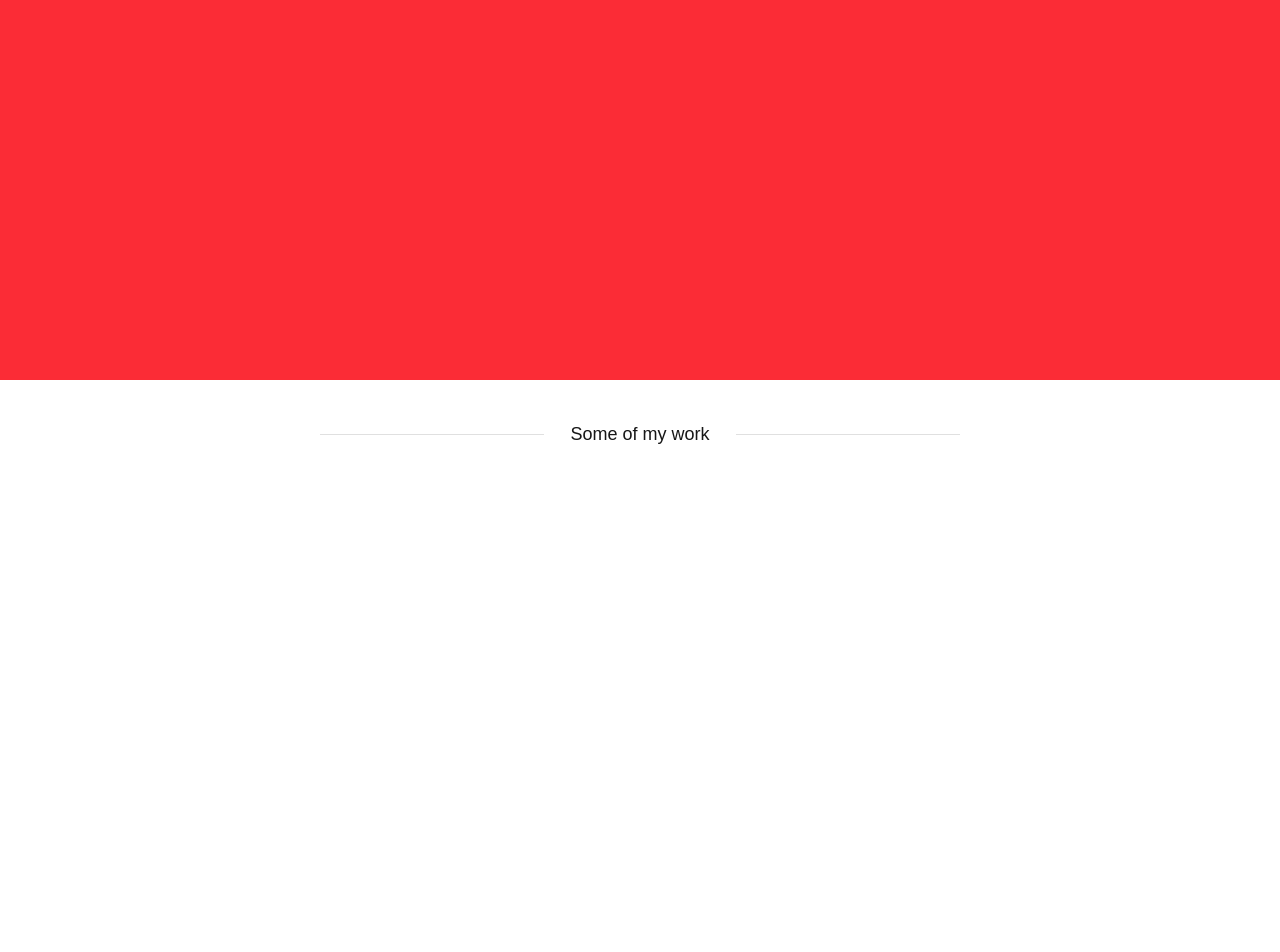
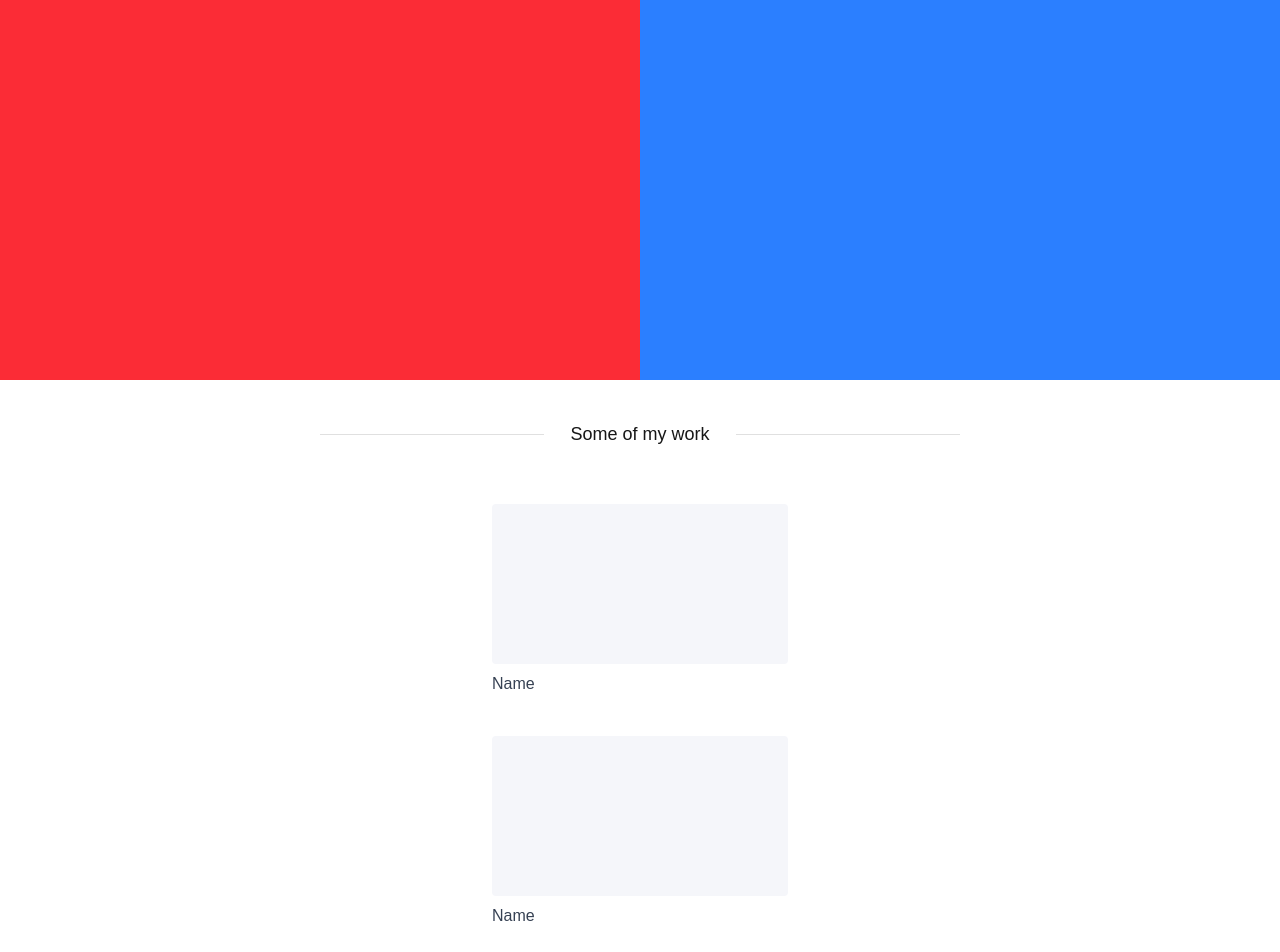
Before and after one commit to racoba/racoba-portfolio, a Next.js app: page / in a window 1280 px wide. Shown: the part 244-1196 px from the top of the page. Before the commit the page ends 800 px from the top, so only its background shows below. Built offline with nearby package versions, Linux system fonts and the light colour scheme.

Commit message:
added work card

```diff
--- a/src/app/page.tsx
+++ b/src/app/page.tsx
@@ -1,11 +1,14 @@
 import { Divider } from "@mui/material";
 import englishStrings from "@/resources/strings";
+import { LatestWorkMenu } from "@/components";
 
 export default function Home() {
   const pageStrings = englishStrings.pages;
   return (
     <div className="flex flex-col gap-10 w-full">
-      <div className="w-full bg-red-500 h-[70vh] mx-auto">
+      <div className="w-full h-[70vh] mx-auto flex group overflow-hidden">
+        <div className="bg-red-500 w-1/2 h-full transition-all duration-500 ease-in-out group-hover:w-[30%] hover:w-[70%]"></div>
+        <div className="bg-blue-500 w-1/2 h-full transition-all duration-500 ease-in-out group-hover:w-[30%] hover:w-[70%]"></div>
       </div>
       <div className="flex flex-row w-full md:w-[80%] xl:w-[50%] mx-auto items-center justify-center md:justify-between">
         <Divider color="white"
@@ -20,6 +23,9 @@ export default function Home() {
           className="hidden md:block"
         />
       </div>
+      <div className="w-full md:w-[80%] xl:w-[50%] mx-auto">
+        <LatestWorkMenu works={[]}/>
+      </div>
     </div>
   );
 }
--- /dev/null
+++ b/src/components/LatestWorkMenu/LatestWorkCard/index.tsx
@@ -0,0 +1,18 @@
+interface IProps {
+    name: string;
+    link: string;
+    image: string;
+}
+
+export const LatestWorkCard = ({ name, link, image }: IProps) => {
+    return (
+        <div className="bg-white w-80 h-56 rounded p-3">
+            <div className="bg-[#F5F6FA] h-40 rounded cursor-pointer">
+
+            </div>
+            <div className="mt-2">
+                <span className="text-gray-700 font-medium ">Name</span>
+            </div>
+        </div>
+    )
+}
--- /dev/null
+++ b/src/components/LatestWorkMenu/index.tsx
@@ -0,0 +1,29 @@
+import { LatestWorkCard } from "./LatestWorkCard";
+
+interface IWorkProps {
+    name: string;
+    link: string;
+    image: string;
+}
+
+interface IProps {
+    works: IWorkProps[];
+}
+
+export const LatestWorkMenu = ({ works }: IProps) => {
+    return (
+        <div className="w-full flex flex-row flex-wrap max-w-full justify-evenly gap-y-2 p-1">
+            <LatestWorkCard
+                name=""
+                link=""
+                image=""
+            />
+            <LatestWorkCard
+                name=""
+                link=""
+                image=""
+            />
+
+        </div>
+    )
+}
--- a/src/components/index.ts
+++ b/src/components/index.ts
@@ -0,0 +1,2 @@
+export { Navbar } from "./Navbar";
+export { LatestWorkMenu } from "./LatestWorkMenu"
```
